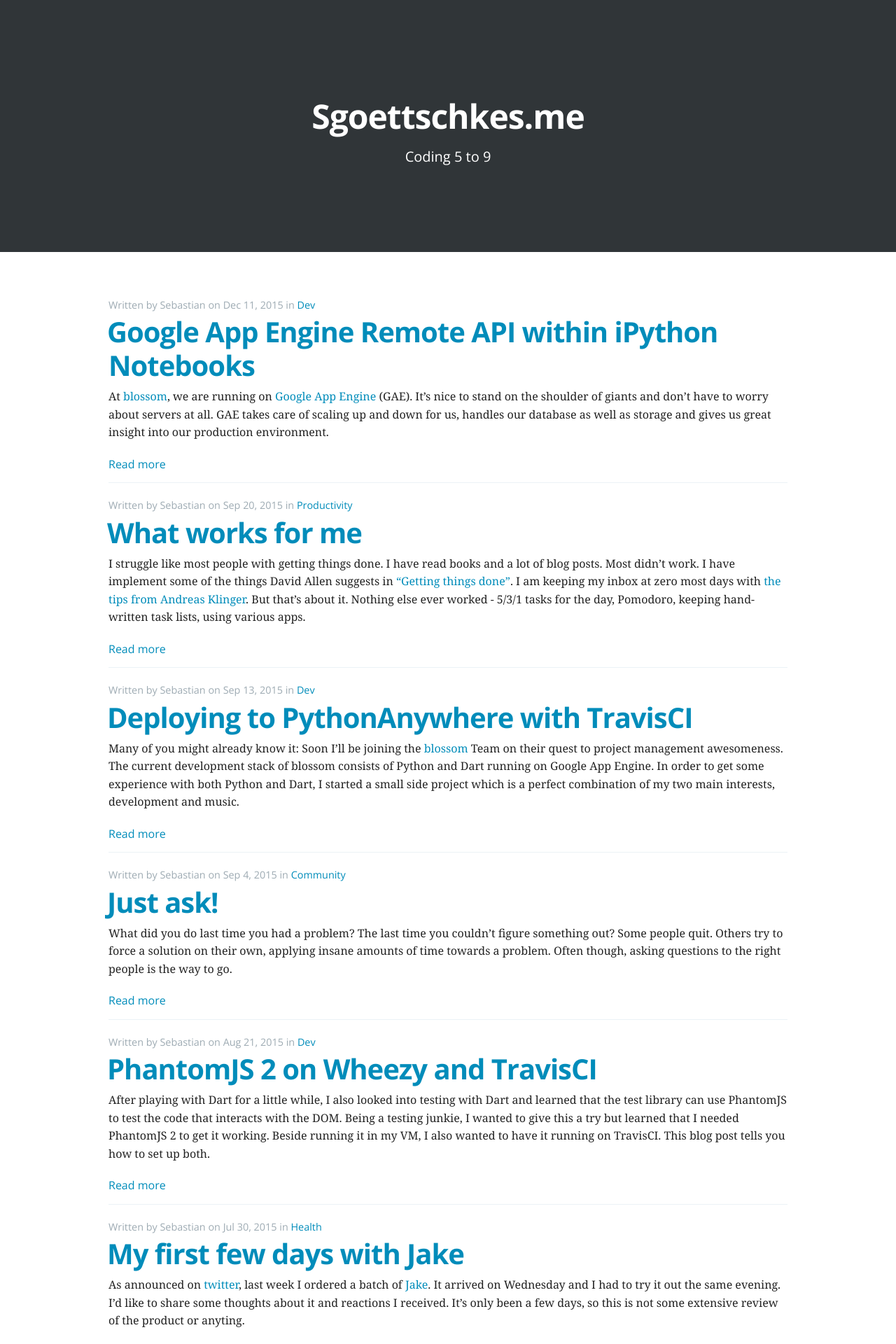
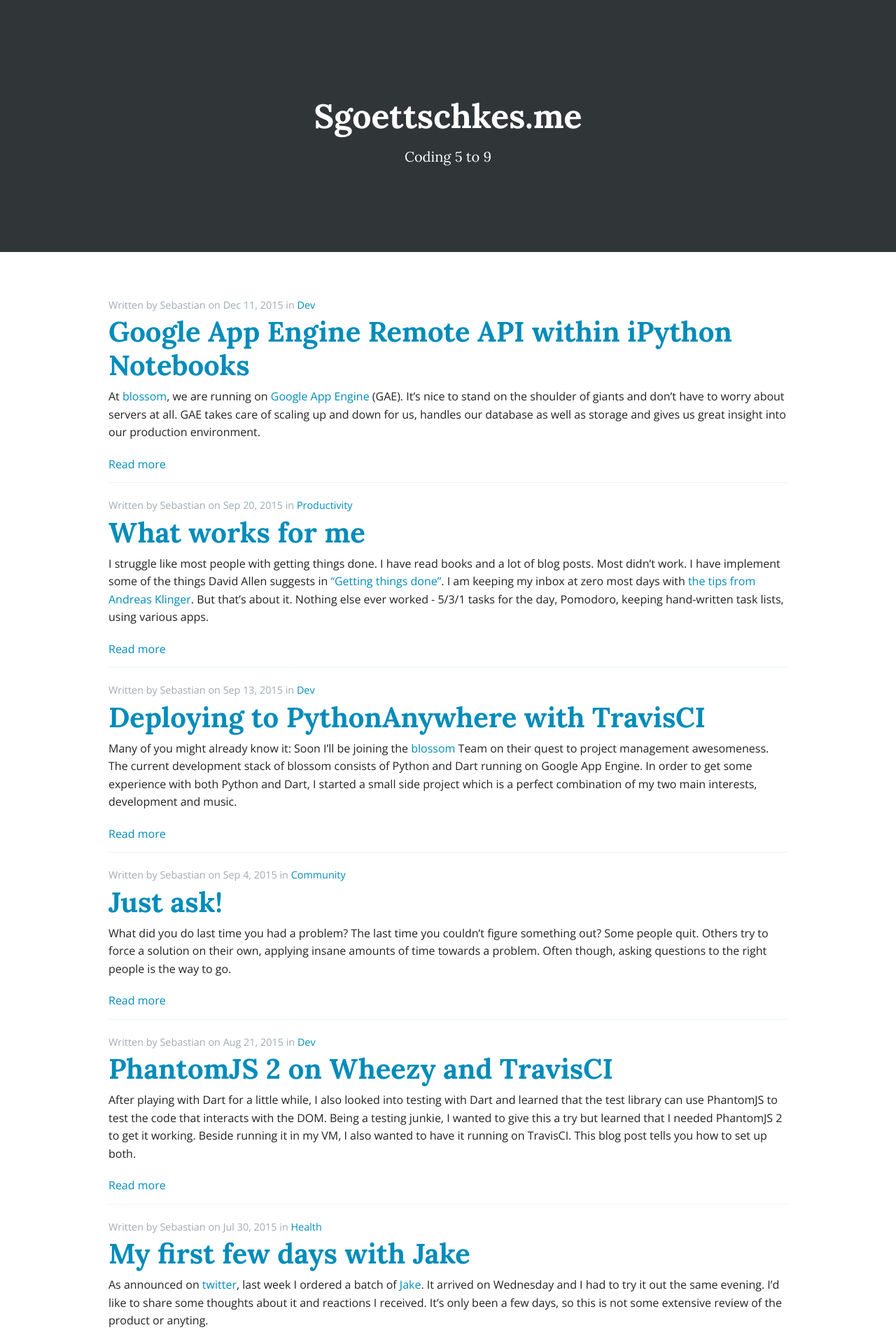
Before and after one commit to Sgoettschkes/sgoettschkes.github.io, a Jekyll site: the page built from index.html, in a window 1280 px wide. Shown: the top 1920 px of the page at 70% size. Built offline with Jekyll 4.4.1, drawn with Linux system fonts in a browser that asks for light colours; nearby versions of some CDN libraries; Markdown is read by kramdown in place of the engine named in the settings.

```diff
--- a/_layouts/default.html
+++ b/_layouts/default.html
@@ -11,7 +11,7 @@
 
         <link rel="stylesheet" type="text/css" media="screen" href="/css/normalize.css" />
         <link rel="stylesheet" type="text/css" media="screen" href="/css/foundation.min.css" />
-        <link rel="stylesheet" type="text/css" media="screen" href="//fonts.googleapis.com/css?family=Open+Sans:400,700|Noto+Serif" >
+        <link rel="stylesheet" type="text/css" media="screen" href="//fonts.googleapis.com/css?family=Open+Sans:400,700|Lora:400,700" >
         <link rel="stylesheet" type="text/css" media="screen" href="//netdna.bootstrapcdn.com/font-awesome/4.1.0/css/font-awesome.min.css" >
         <link rel="stylesheet" type="text/css" media="screen" href="/css/main.css" />
 
--- a/css/main.scss
+++ b/css/main.scss
@@ -4,13 +4,15 @@
     exclude: 'yes'
 ---
 
-$normal-font: 'Noto Serif', serif;
-$special-font: 'Open Sans', sans-serif;
+$normal-font: 'Open Sans', sans-serif;
+$special-font: 'Lora', serif;
 $footer-bg: #F7FAFB;
 
 @media only screen {
     body {
         background: $footer-bg;
+
+        font-family: $normal-font;
     }
 
     h1 {
@@ -19,8 +21,6 @@
         font-family: $special-font;
         font-size: 2.25rem;
         font-weight: bold;
-        letter-spacing: -1px;
-        text-indent: -2px;
     }
 
     h2 {
@@ -29,16 +29,10 @@
         font-family: $special-font;
         font-size: 1.25rem;
         font-weight: bold;
-        letter-spacing: -1px;
-        text-indent: -2px;
     }
 
     h3 {
         font-family: $special-font;
-    }
-
-    p, li {
-        font-family: $normal-font;
     }
 
     pre {
@@ -89,8 +83,6 @@
 
                         font-size: 2.25rem;
                         font-weight: bold;
-
-                        letter-spacing: -1px;
 
                         > a {
                             color: #ffffff;
@@ -165,18 +157,14 @@
         margin: 0;
 
         color: #9EABB3;
-        font-family: $special-font;
         font-size: 0.9rem;
     }
 
     p.read-more {
         margin: 0 0 0.8rem 0;
-
-        font-family: $special-font;
     }
 
     p.tagline {
-        font-family: $special-font;
         font-weight: bold;
     }
 
```
